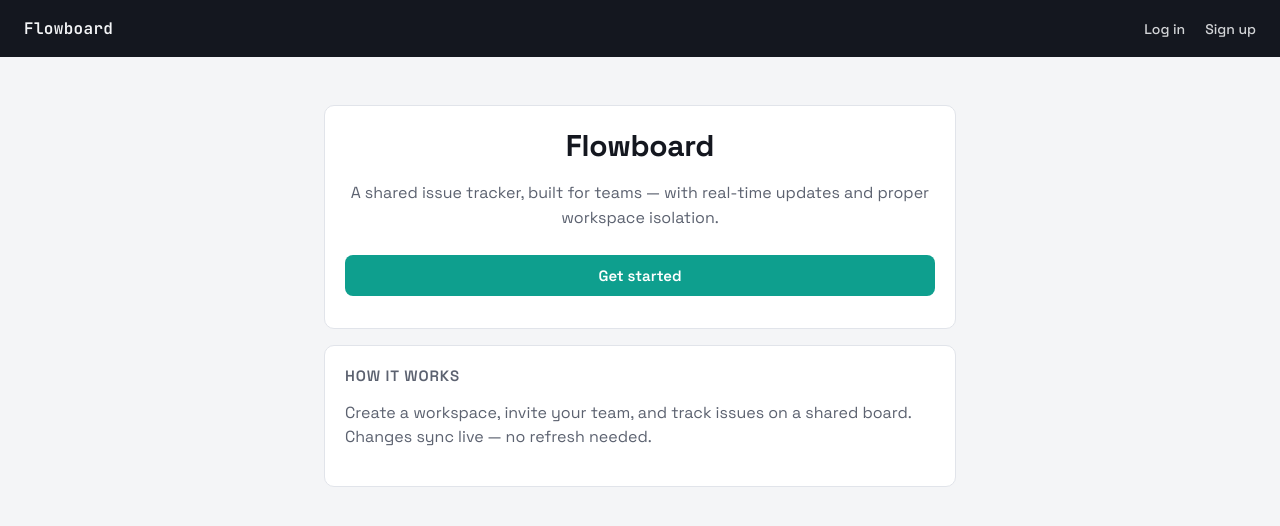
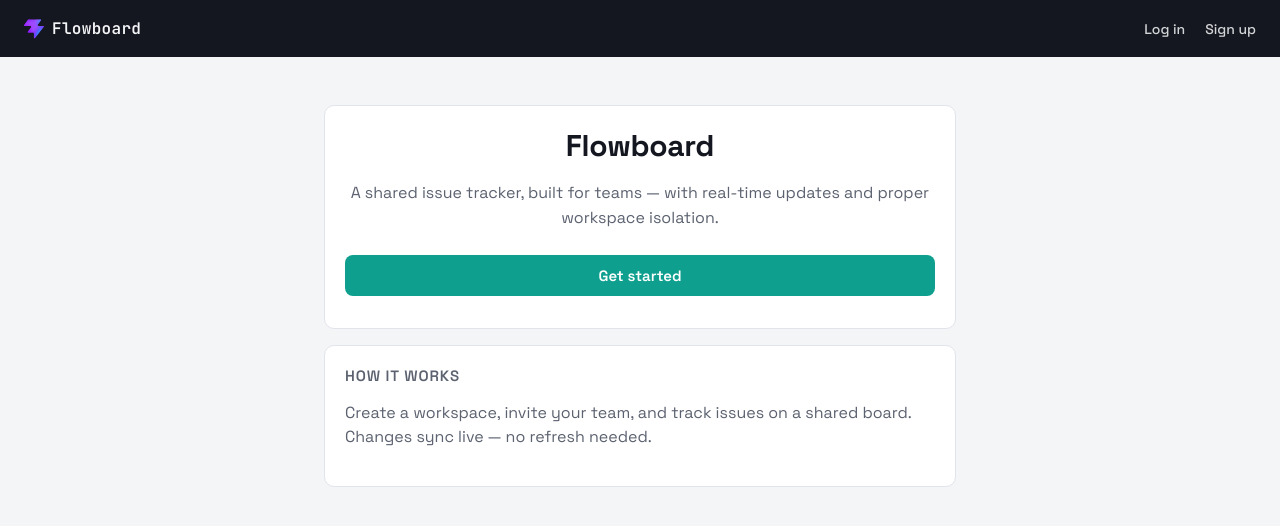
Before and after one commit to jbarone96/Flowboard, a React (Vite) app in the folder frontend/: page / in a window 1280 px wide. Shown: the top 526 px of the page. Built offline with nearby package versions, Linux system fonts and the light colour scheme; no server answers.

Commit message:
Add Flowboard icon for browser tab and nav

```diff
--- a/frontend/index.html
+++ b/frontend/index.html
@@ -8,6 +8,7 @@
       href="https://fonts.googleapis.com/css2?family=JetBrains+Mono:wght@500;600&family=Space+Grotesk:wght@400;500;600;700&display=swap"
       rel="stylesheet"
     />
+    <link rel="icon" type="image/svg+xml" href="/favicon.svg" />
     <meta name="viewport" content="width=device-width, initial-scale=1.0" />
     <title>Flowboard</title>
   </head>
--- a/frontend/src/components/Nav.tsx
+++ b/frontend/src/components/Nav.tsx
@@ -13,7 +13,10 @@ export function Nav() {
 
   return (
     <nav className="nav">
-      <Link to="/" className="nav-brand">Flowboard</Link>
+      <Link to="/" className="nav-brand">
+        <img src="/favicon.svg" alt="" width="20" height="20" />
+        Flowboard
+      </Link>
       <div className="nav-links">
         {isLoggedIn ? (
           <>
```
